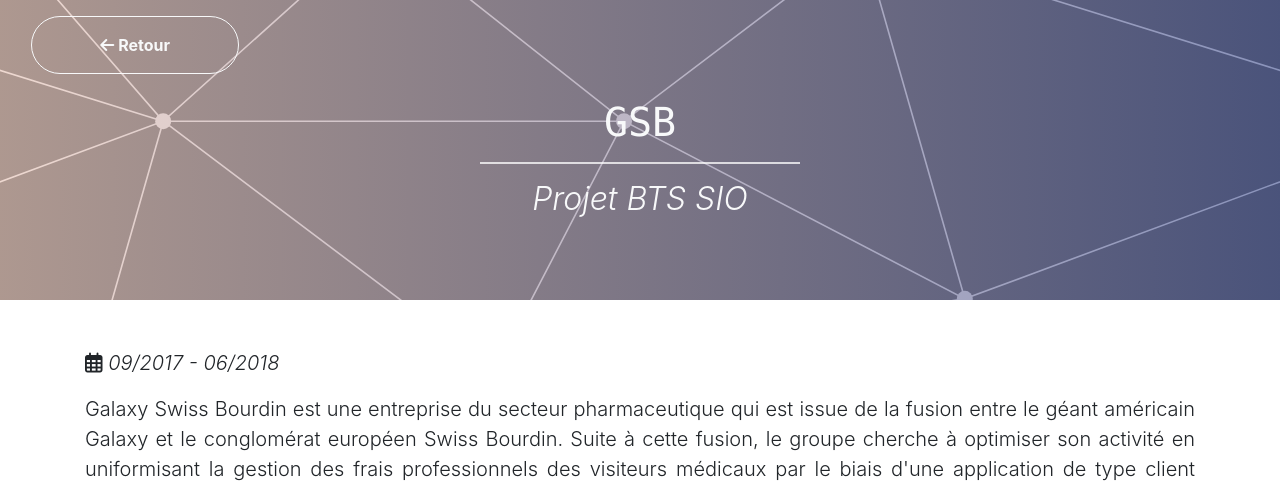
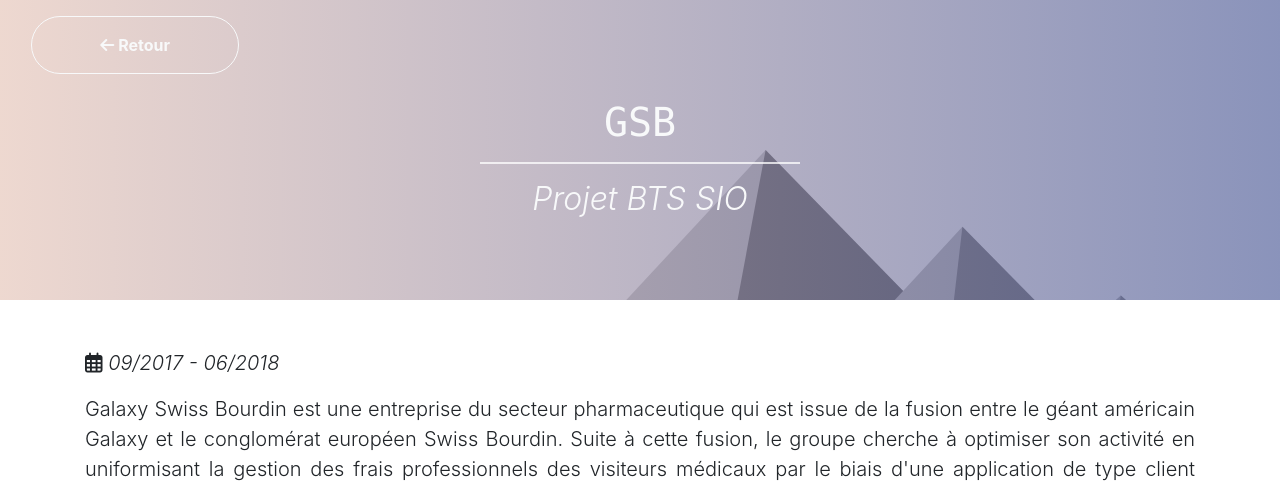
Before and after one commit to thlaure/portfoliov3, a PHP site: page /projects/gsb in a window 1280 px wide. Shown: the top 486 px of the page. Run offline with PHP 8.4, Linux system fonts and the light colour scheme; some libraries are stand-ins or nearby versions.

Commit message:
Update projects pagesé

```diff
--- a/assets/css/project.css
+++ b/assets/css/project.css
@@ -1,5 +1,5 @@
 .parallax-header-project {
-  background: linear-gradient(to right, rgba(232,203,192,.75), rgba(99,111,164,.75)), url(../images/projects.svg) no-repeat center;
+  background: linear-gradient(to right, rgba(232,203,192,.75), rgba(99,111,164,.75)), url(../images/mountains.svg) no-repeat center;
   background-size: cover;
   flex-direction: column;
   justify-content: center;
--- a/assets/css/project.min.css
+++ b/assets/css/project.min.css
@@ -1 +1 @@
-.parallax-header-project{background: linear-gradient(to right, rgba(232,203,192,.75), rgba(99,111,164,.75)),url(../images/projects.svg) no-repeat center;background-size:cover;flex-direction:column;justify-content:center;-webkit-background-size:cover;-moz-background-size:cover;-o-background-size:cover;height:300px}
+.parallax-header-project{background:linear-gradient(to right,rgba(232,203,192,.75),rgba(99,111,164,.75)),url(../images/mountains.svg) no-repeat center;background-size:cover;flex-direction:column;justify-content:center;-webkit-background-size:cover;-moz-background-size:cover;-o-background-size:cover;height:300px}
```
Also changed, not shown: assets/images/cover.png, assets/images/projects.svg (deleted).
